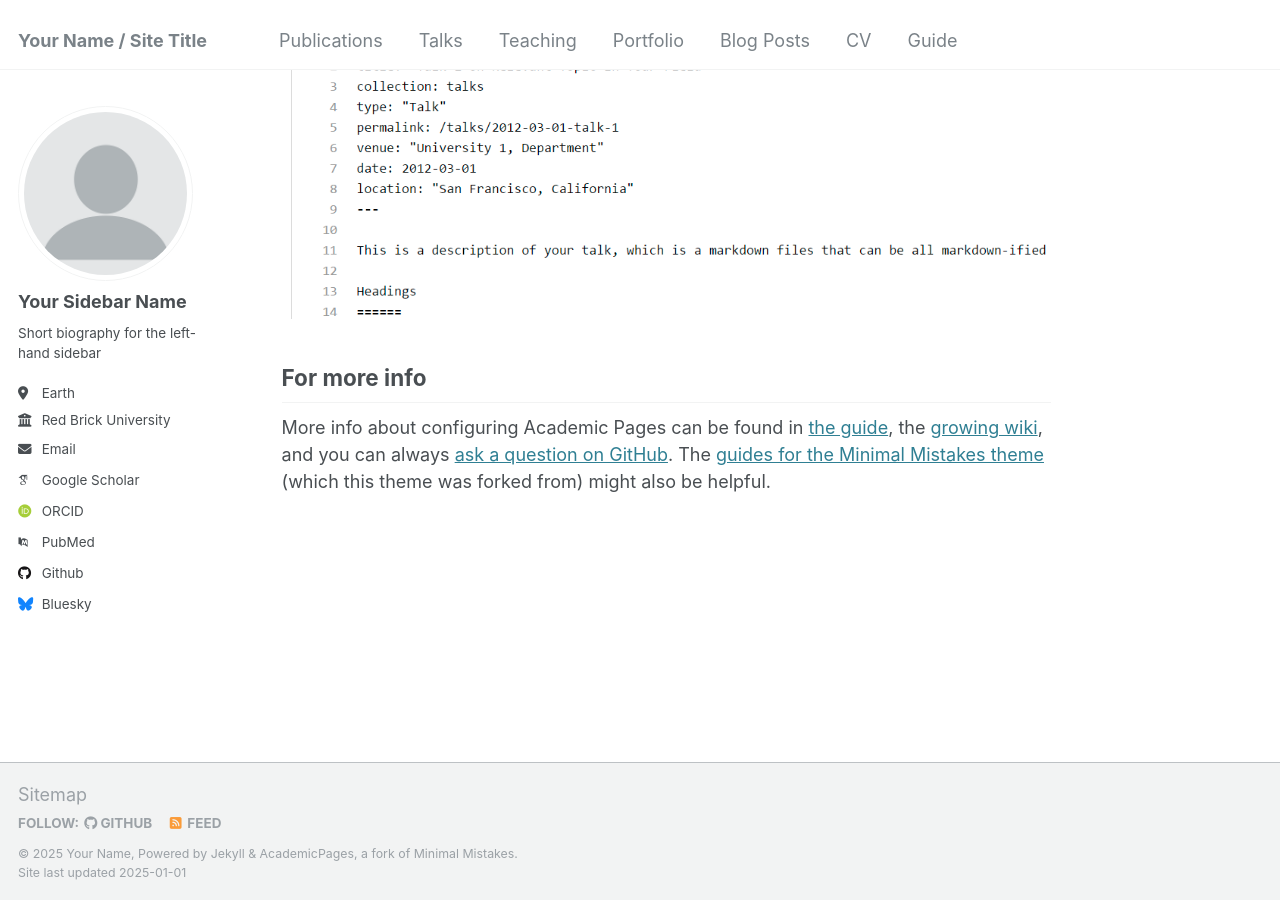
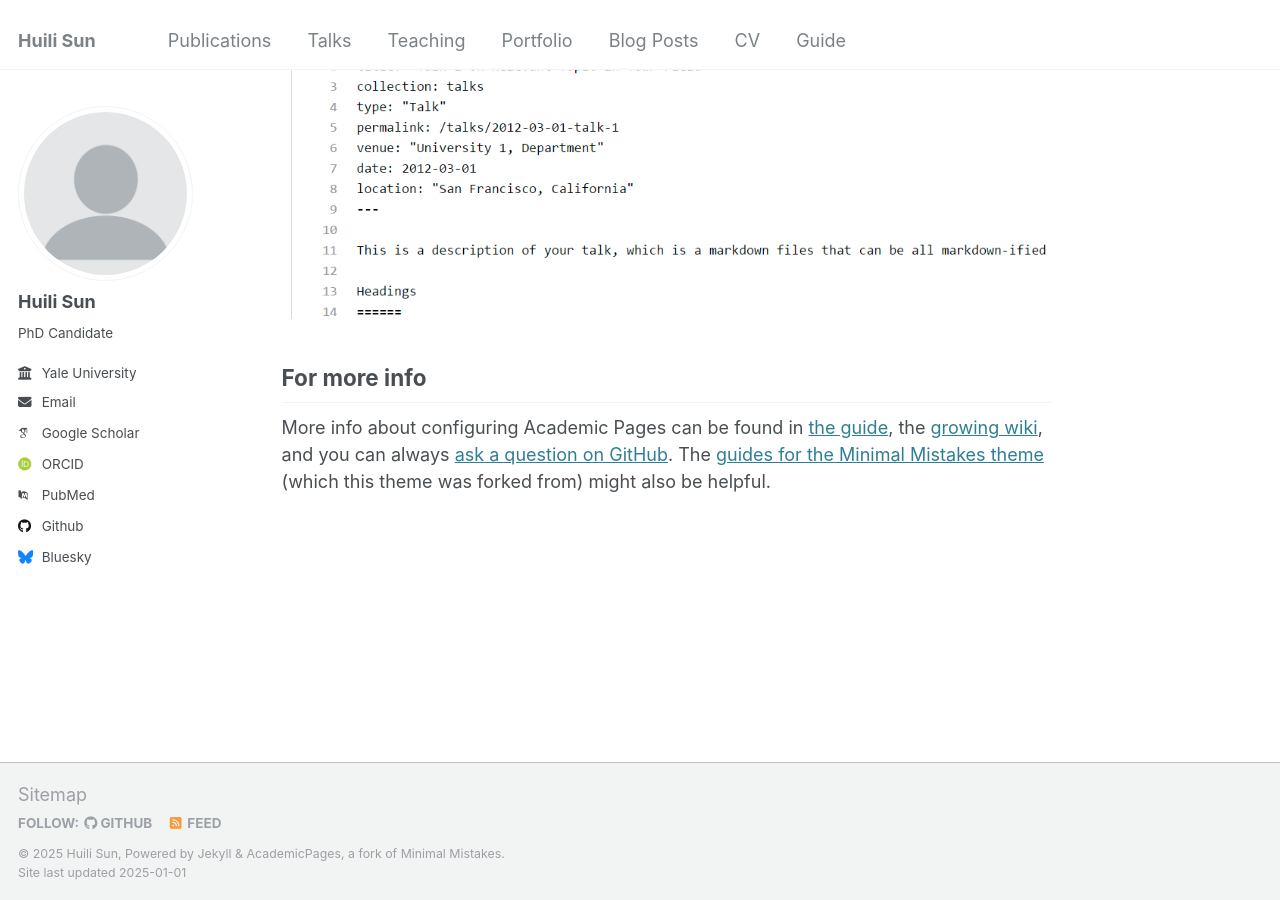
Before and after one commit to huiliii/huilisun.github.io, a Jekyll site: the page built from _pages/about.md, in a window 1280 px wide and 900 px high, scrolled down 2643 px. Built offline with Jekyll 4.4.1, drawn with Linux system fonts in a browser that asks for light colours; some web fonts are replaced.

Commit message:
Update _config.yml

```diff
--- a/_config.yml
+++ b/_config.yml
@@ -8,11 +8,11 @@
 
 # Basic Site Settings
 locale                   : "en-US"
-title                    : "Your Name / Site Title"
+title                    : "Huili Sun"
 title_separator          : "-"
-name                     : &name "Your Name"
+name                     : &name "Huili Sun"
 description              : &description "personal description"
-url                      : https://academicpages.github.io # the base hostname & protocol for your site e.g. "https://[your GitHub username].github.io"
+url                      : https://huilisun.github.io # the base hostname & protocol for your site e.g. "https://[your GitHub username].github.io"
 baseurl                  : "" # the subpath of your site, e.g. "/blog"
 repository               : "academicpages/academicpages.github.io"
 
@@ -22,13 +22,13 @@ repository               : "academicpages/academicpages.github.io"
 author:
   # Biographic information
   avatar           : "profile.png"
-  name             : "Your Sidebar Name"
+  name             : "Huili Sun"
   pronouns         : # example: "she/her"
-  bio              : "Short biography for the left-hand sidebar"
-  location         : "Earth"
-  employer         : "Red Brick University"
+  bio              : "PhD Candidate"
+  location         : # "Earth"
+  employer         : "Yale University"
   uri              : # URL
-  email            : "none@example.org"
+  email            : "huili.sun@yale.edu"
 
   # Academic websites
   arxiv            : # URL - Update with the correct link to your profile
```
